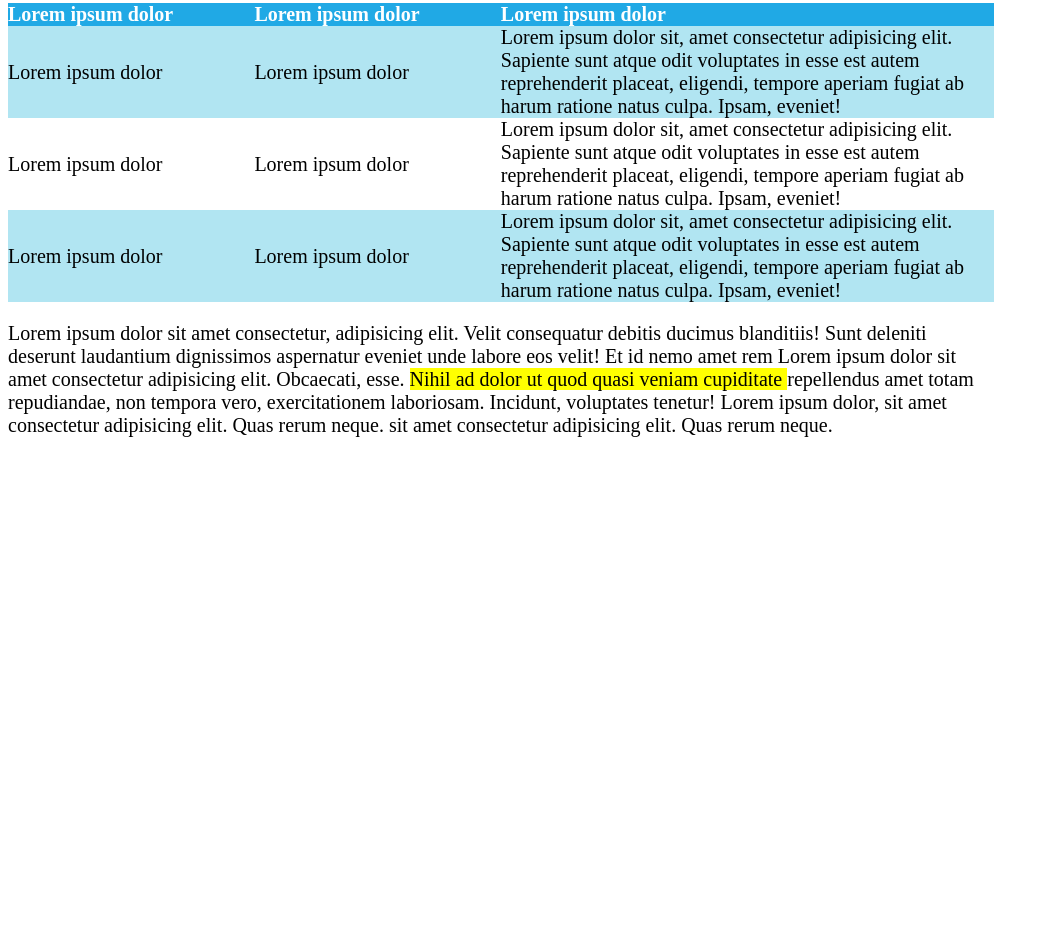
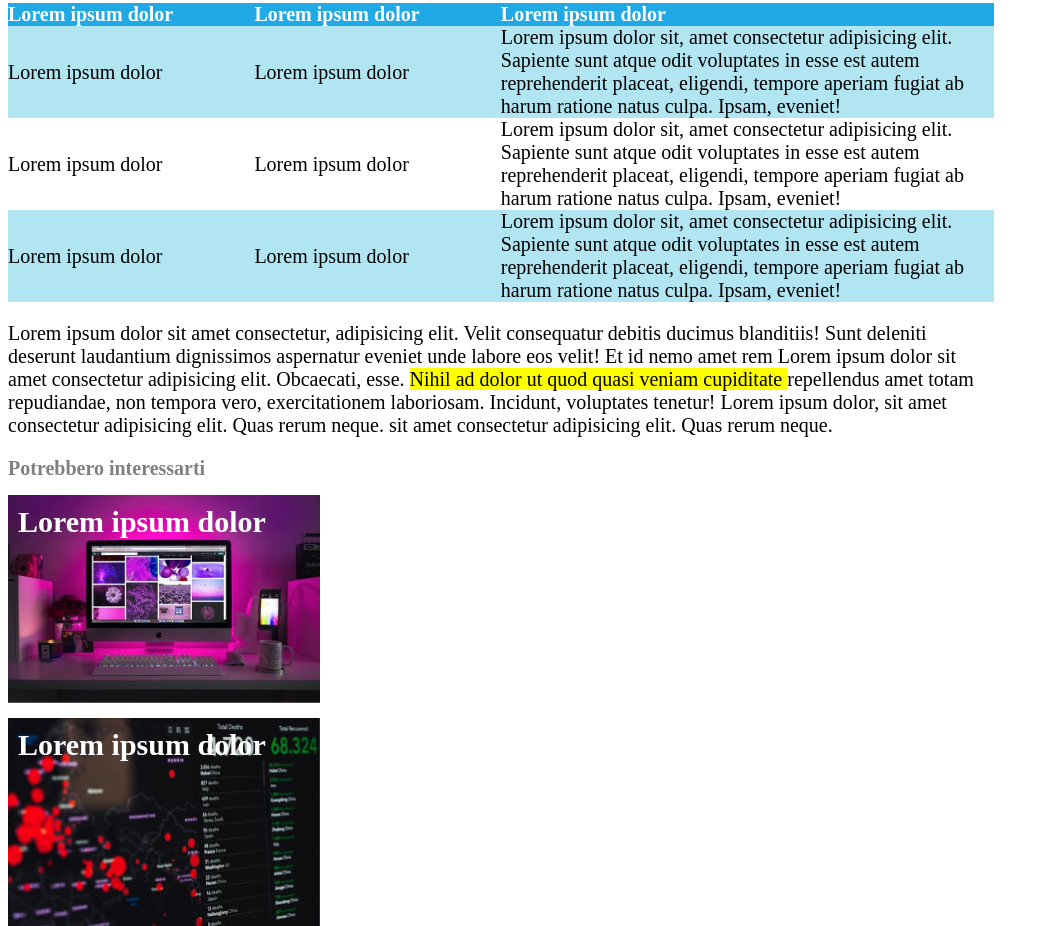
Before and after one commit to GianlucaGiovannini/html-css-booleaner, a plain HTML site: page index.html in a window 1280 px wide. Shown: the part 1676-2602 px from the top of the page, without its empty margins (0-1049 px from the left). Before the commit the page ends 2133 px from the top, so only its background shows below. Drawn offline with Linux system fonts and the light colour scheme.

Commit message:
Add Footer with background immage

```diff
--- a/css/style.css
+++ b/css/style.css
@@ -102,3 +102,35 @@ td {
 }
 
 /* FOOTER */
+footer {
+    margin-left: 8px;
+}
+.color-interest {
+    color: #808080;
+    font-size: 20px;
+    font-weight: 600;
+}
+
+.img-footer1 {
+    width: 312px;
+    height: 208px;
+    background-image: url('./../img/monitor.jpg');
+    background-size: cover;
+    padding: 10px;
+    color: white;
+    font-size: 30px;
+    font-weight: 600;
+    margin-top: 15px;
+}
+
+.img-footer2 {
+    width: 312px;
+    height: 208px;
+    background-image: url('./../img/graph.jpg');
+    background-size: cover;
+    padding: 10px;
+    color: white;
+    font-size: 30px;
+    font-weight: 600;
+    margin-top: 15px;
+}
--- a/index.html
+++ b/index.html
@@ -85,18 +85,19 @@
         </section>
         <!-- /.paragraph -->
 
-
-
     </main>
     <!-- /main -->
 
     <footer>
-
+        <h3 class="color-interest">Potrebbero interessarti</h3>
+        <div class="img-footer1">
+            <p>Lorem ipsum dolor</p>
+        </div>
+        <div class="img-footer2">
+            <p>Lorem ipsum dolor</p>
+        </div>
     </footer>
     <!-- /footer -->
 
-
-
-
 </body>
 </html>
```
